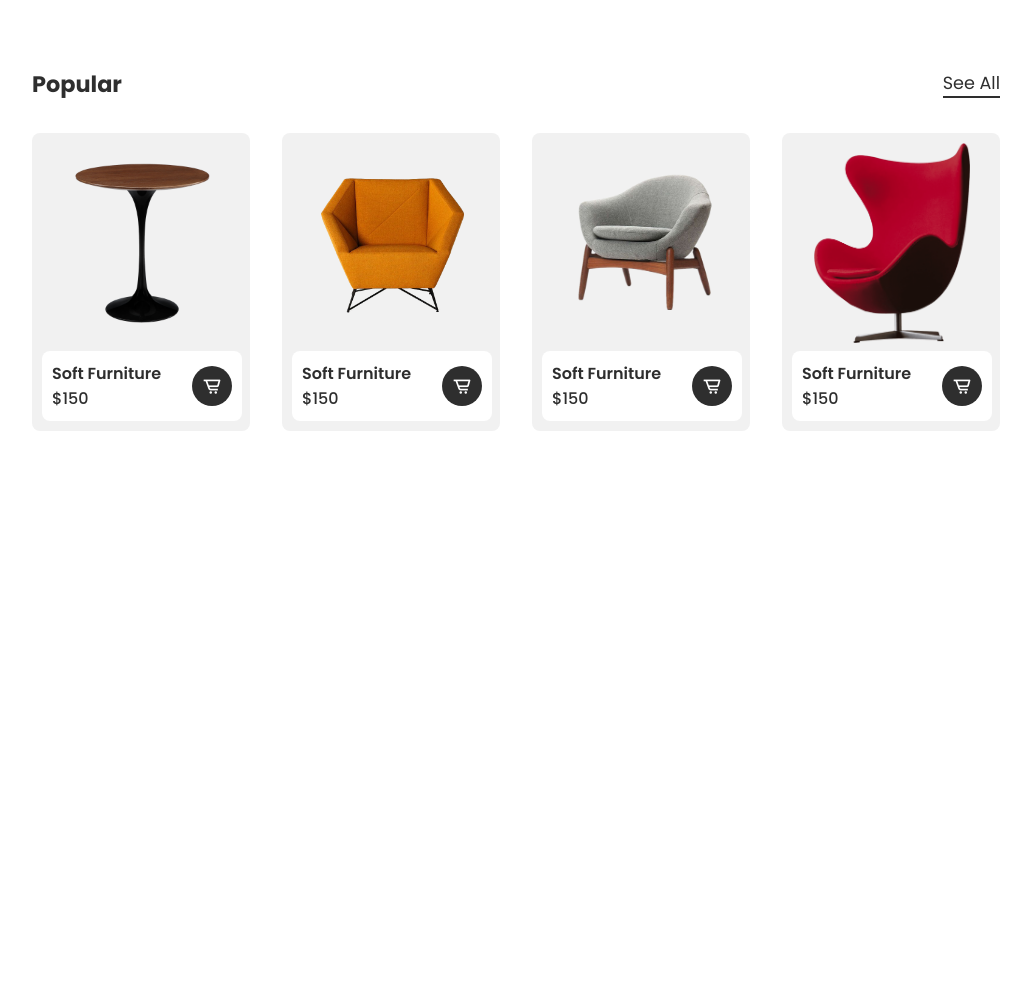
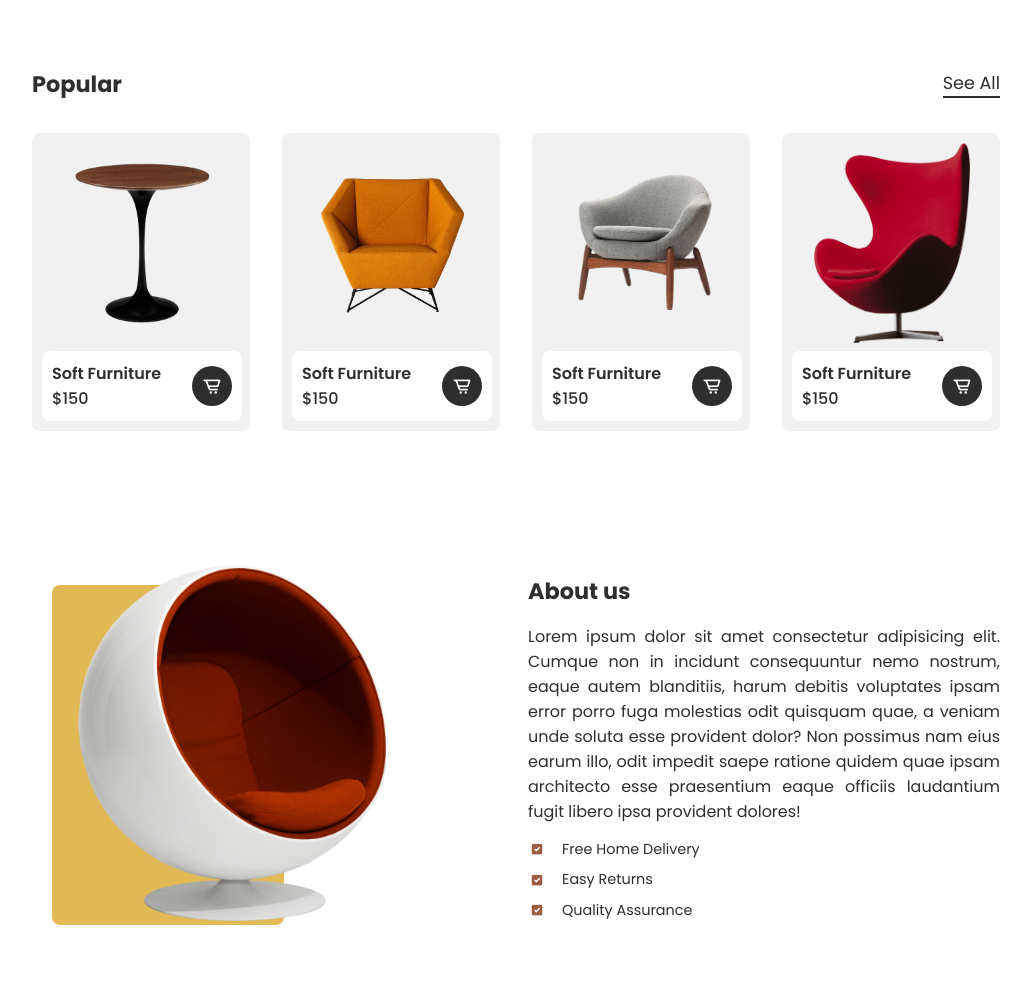
Before and after one commit to BehroozRanjbaran/Furniture, a plain HTML site: page index.html in a window 1280 px wide. Shown: the part 637-1635 px from the top of the page, without its empty margins (124-1155 px from the left). Before the commit the page ends 1116 px from the top, so only its background shows below. Drawn offline with nearby package versions, Linux system fonts and the light colour scheme.

Commit message:
About Us section added to project

```diff
--- a/index.html
+++ b/index.html
@@ -150,6 +150,23 @@
       </div>
     </section>
     <!-- Popular Section End -->
+    <!-- About section Start -->
+    <section class="about container" id="about">
+      <div class="about-img">
+        <img src="/img/about.png" alt="">
+      </div>
+      <!-- About Text -->
+      <div class="about-text">
+      <h2>About us</h2>
+      <p>Lorem ipsum dolor sit amet consectetur adipisicing elit. Cumque non in incidunt consequuntur nemo nostrum, eaque autem blanditiis, harum debitis voluptates ipsam error porro fuga molestias odit quisquam quae, a veniam unde soluta esse provident dolor? Non possimus nam eius earum illo, odit impedit saepe ratione quidem quae ipsam architecto esse praesentium eaque officiis laudantium fugit libero ipsa provident dolores!</p>
+      <div class="features">
+       <i class="bx bxs-checkbox-checked"><span>Free Home Delivery</span></i>
+       <i class="bx bxs-checkbox-checked"><span>Easy Returns</span></i>
+       <i class="bx bxs-checkbox-checked"><span>Quality Assurance</span></i>
+      </div>
+    </div>
+    </section>
+    <!-- About section End -->
     <!-- Link to JS -->
     <script src="./javascript/script.js"></script>
   </body>
--- a/style.css
+++ b/style.css
@@ -374,3 +374,49 @@ header{
 .box-text .bx:hover {
     background: var(--main-color);
 }
+/* About Us */
+.about {
+    display: grid;
+    grid-template-columns: repeat(2, 1fr);
+    align-items: center;
+    gap: 1.5rem;
+}
+.about-img img{
+   width: 400px;
+}
+.about-img{
+    position: relative;
+}
+.about-img::after{
+   content: "";
+   height: 340px;
+   width: 232px;
+   background: var(--light-color);
+   position: absolute;
+   bottom: 25px;
+   left: 20px;
+   border-radius: 0.5rem;
+   z-index: -1;
+}
+.about-text h2 {
+    font-size: 1.4rem;
+}
+.about-text p {
+    text-align: justify;
+    margin: 1rem 0 ;
+}
+.features {
+    display: grid;
+    row-gap: 0.8rem;
+}
+.features i {
+    display: flex;
+    align-items: center;
+    font-size: 18px;
+    color: var(--main-color);
+}
+.features span{
+    margin-left: 1rem;
+    color: var(--text-color);
+    font-size: 0.9rem;
+}
```
